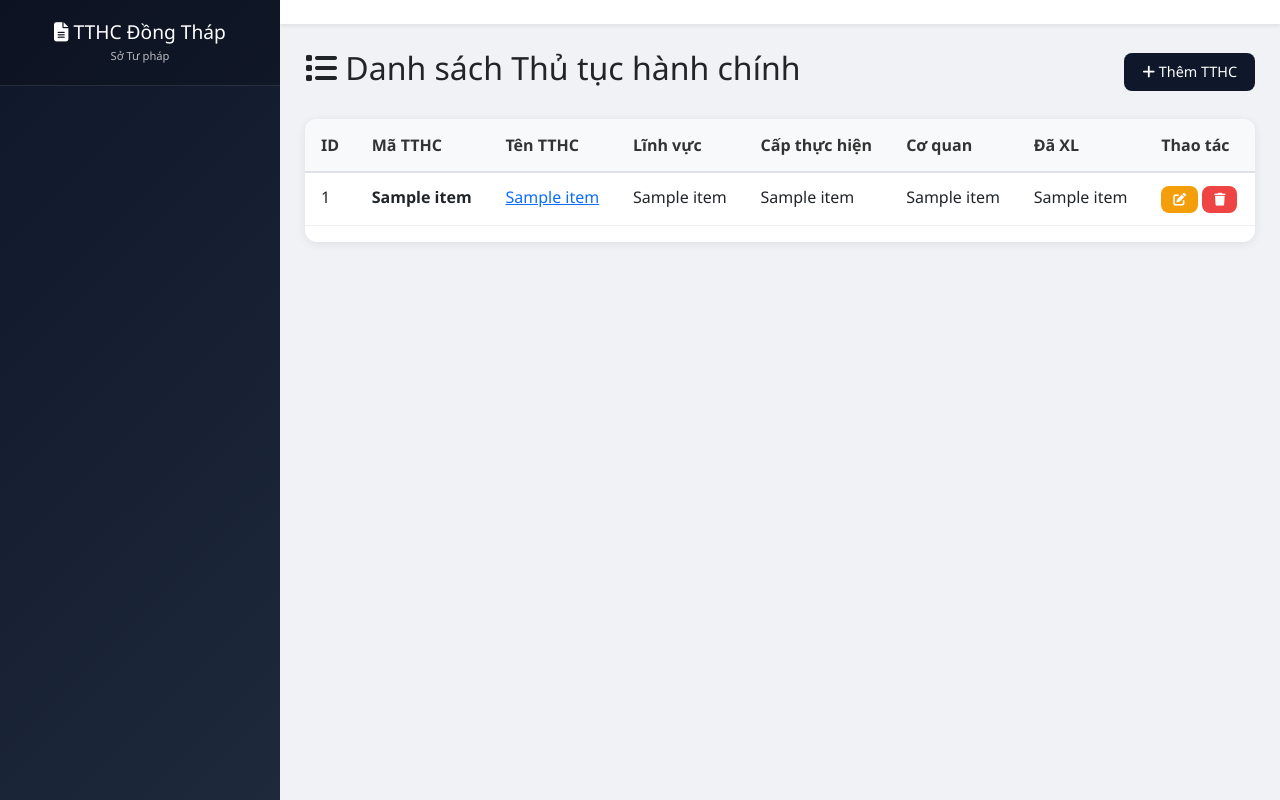
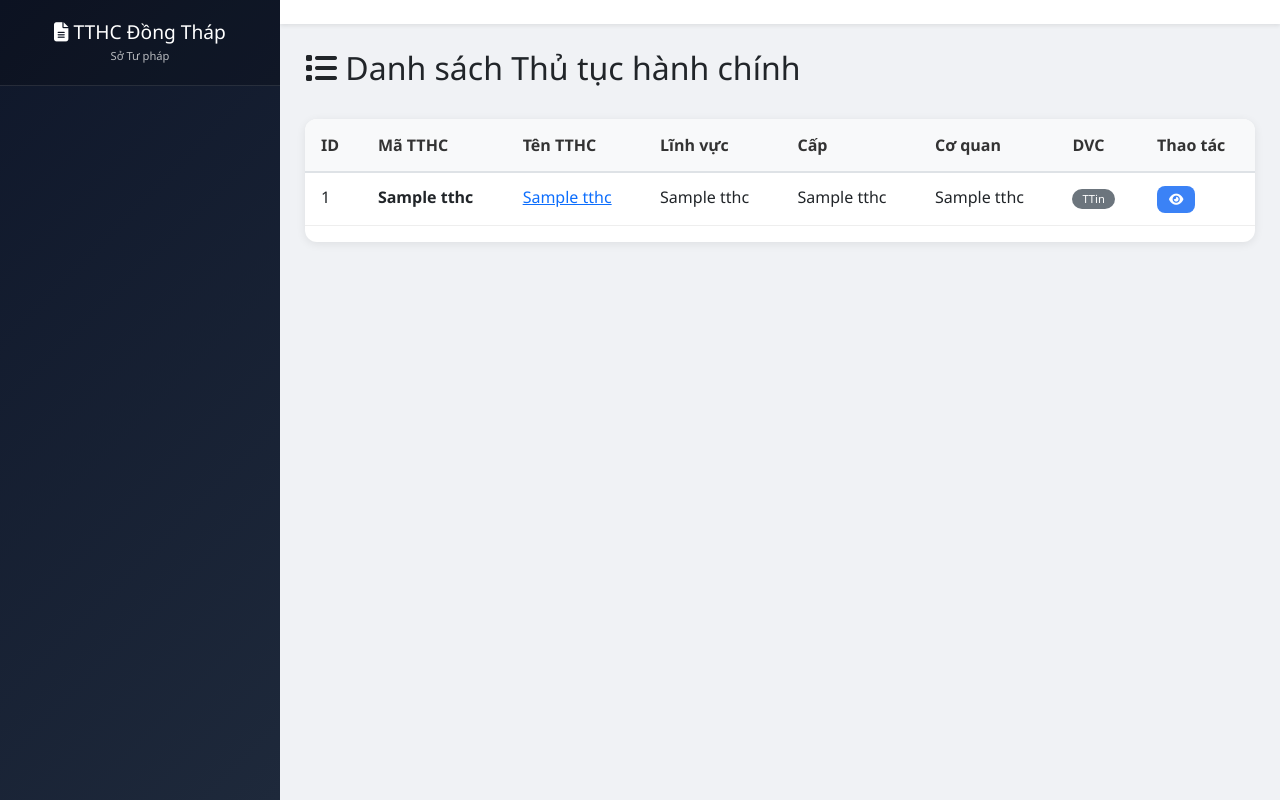
Before and after one commit to sotuphap-stpdt/quan-ly-tthc, a Flask app: template templates/tthc_list.html in a window 1280 px wide. Run offline with Flask 3, Linux system fonts and the light colour scheme; the template is opened without the code that fills it: most values are stand-ins (such as "Sample title", 1, 10 or a date in 2020).

Commit message:
Update tthc_list.html

```diff
--- a/templates/tthc_list.html
+++ b/templates/tthc_list.html
@@ -5,36 +5,32 @@
 {% block content %}
 <div class="d-flex justify-content-between align-items-center mb-4">
     <h2><i class="fas fa-list"></i> Danh sách Thủ tục hành chính</h2>
+    {% if session.role == 'admin' or session.quyen_them_tthc %}
     <a href="/tthc/them" class="btn btn-primary"><i class="fas fa-plus"></i> Thêm TTHC</a>
+    {% endif %}
 </div>
 
 <div class="data-table">
     <table class="table">
-        <thead>
+        <thead><tr><th>ID</th><th>Mã TTHC</th><th>Tên TTHC</th><th>Lĩnh vực</th><th>Cấp</th><th>Cơ quan</th><th>DVC</th><th>Thao tác</th></tr></thead>
+        <tbody>
+            {% for t in tthc_list %}
             <tr>
-                <th>ID</th>
-                <th>Mã TTHC</th>
-                <th>Tên TTHC</th>
-                <th>Lĩnh vực</th>
-                <th>Cấp thực hiện</th>
-                <th>Cơ quan</th>
-                <th>Đã XL</th>
-                <th>Thao tác</th>
-            </tr>
-        </thead>
-        <tbody>
-            {% for item in tthc_list %}
-            <tr>
-                <td>{{ item[0] }}</td>
-                <td><strong>{{ item[1] }}</strong></td>
-                <td><a href="/tthc/chitiet/{{ item[0] }}">{{ item[2] }}</a></td>
-                <td>{{ item[3] }}</td>
-                <td>{{ item[4] }}</td>
-                <td>{{ item[5] }}</td>
-                <td>{{ item[7]|default(0) }}</td>
+                <td>{{ t[0] }}</td>
+                <td><strong>{{ t[1] }}</strong></td>
+                <td><a href="/tthc/chitiet/{{ t[0] }}">{{ t[2] }}</a></td>
+                <td>{{ t[3] }}</td>
+                <td>{{ t[4] }}</td>
+                <td>{{ t[5] }}</td>
+                <td>{% if t[8] == 'X' %}<span class="badge bg-success">Toàn trình</span>{% elif t[9] == 'X' %}<span class="badge bg-warning">Một phần</span>{% else %}<span class="badge bg-secondary">TTin</span>{% endif %}</td>
                 <td>
-                    <a href="/tthc/sua/{{ item[0] }}" class="btn btn-sm btn-warning"><i class="fas fa-edit"></i></a>
-                    <a href="/tthc/xoa/{{ item[0] }}" class="btn btn-sm btn-danger" onclick="return confirm('Xóa TTHC này?')"><i class="fas fa-trash"></i></a>
+                    <a href="/tthc/chitiet/{{ t[0] }}" class="btn btn-sm btn-info"><i class="fas fa-eye"></i></a>
+                    {% if session.role == 'admin' or session.quyen_sua_tthc %}
+                    <a href="/tthc/sua/{{ t[0] }}" class="btn btn-sm btn-warning"><i class="fas fa-edit"></i></a>
+                    {% endif %}
+                    {% if session.role == 'admin' %}
+                    <a href="/tthc/xoa/{{ t[0] }}" class="btn btn-sm btn-danger" onclick="return confirmDelete()"><i class="fas fa-trash"></i></a>
+                    {% endif %}
                 </td>
             </tr>
             {% else %}
@@ -47,11 +43,7 @@
 {% if total_pages > 1 %}
 <div class="pagination">
     {% for p in range(1, total_pages + 1) %}
-        {% if p == page %}
-            <span class="active">{{ p }}</span>
-        {% else %}
-            <a href="?page={{ p }}">{{ p }}</a>
-        {% endif %}
+        {% if p == page %}<span class="active">{{ p }}</span>{% else %}<a href="?page={{ p }}">{{ p }}</a>{% endif %}
     {% endfor %}
 </div>
 {% endif %}
```
